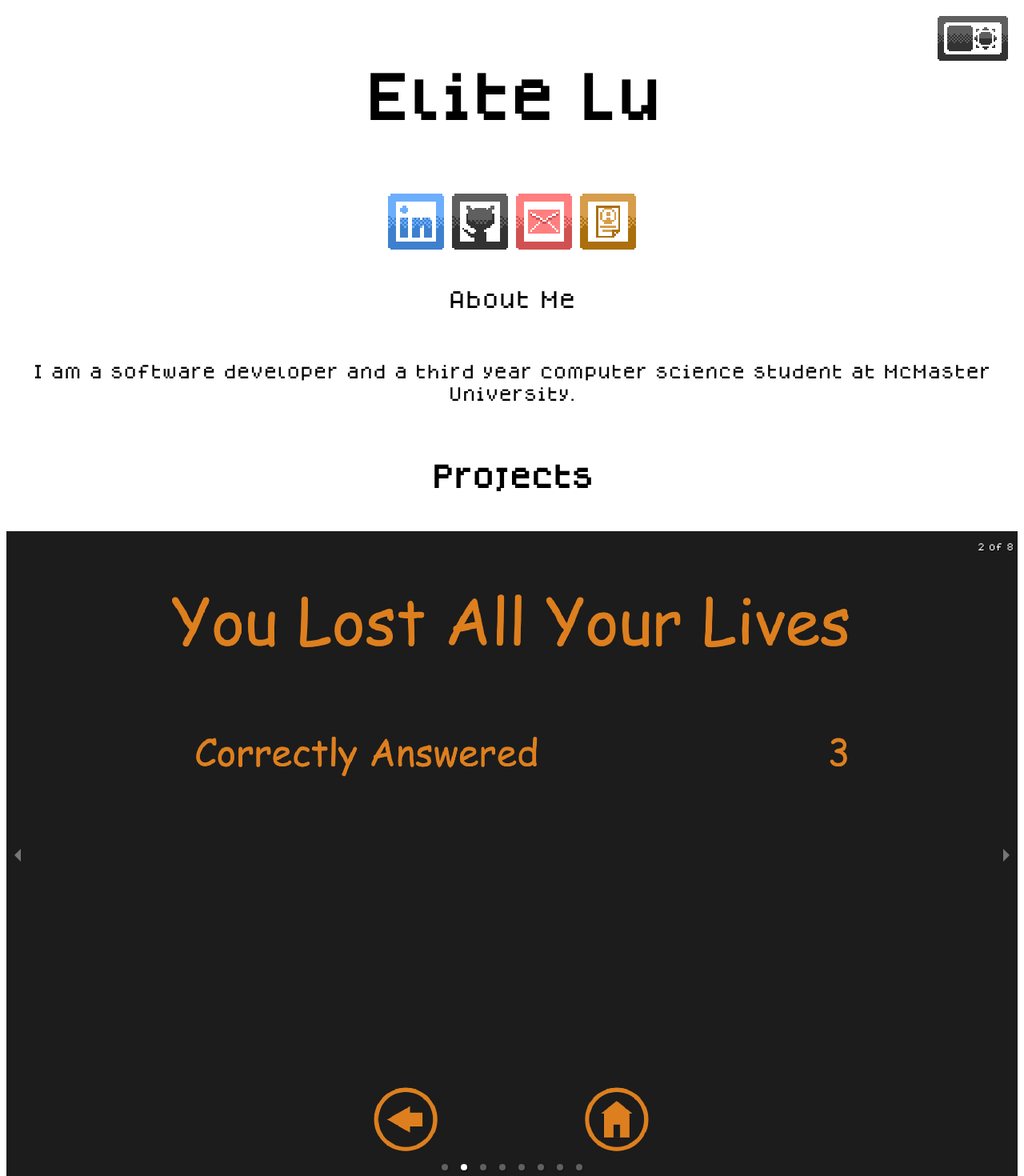
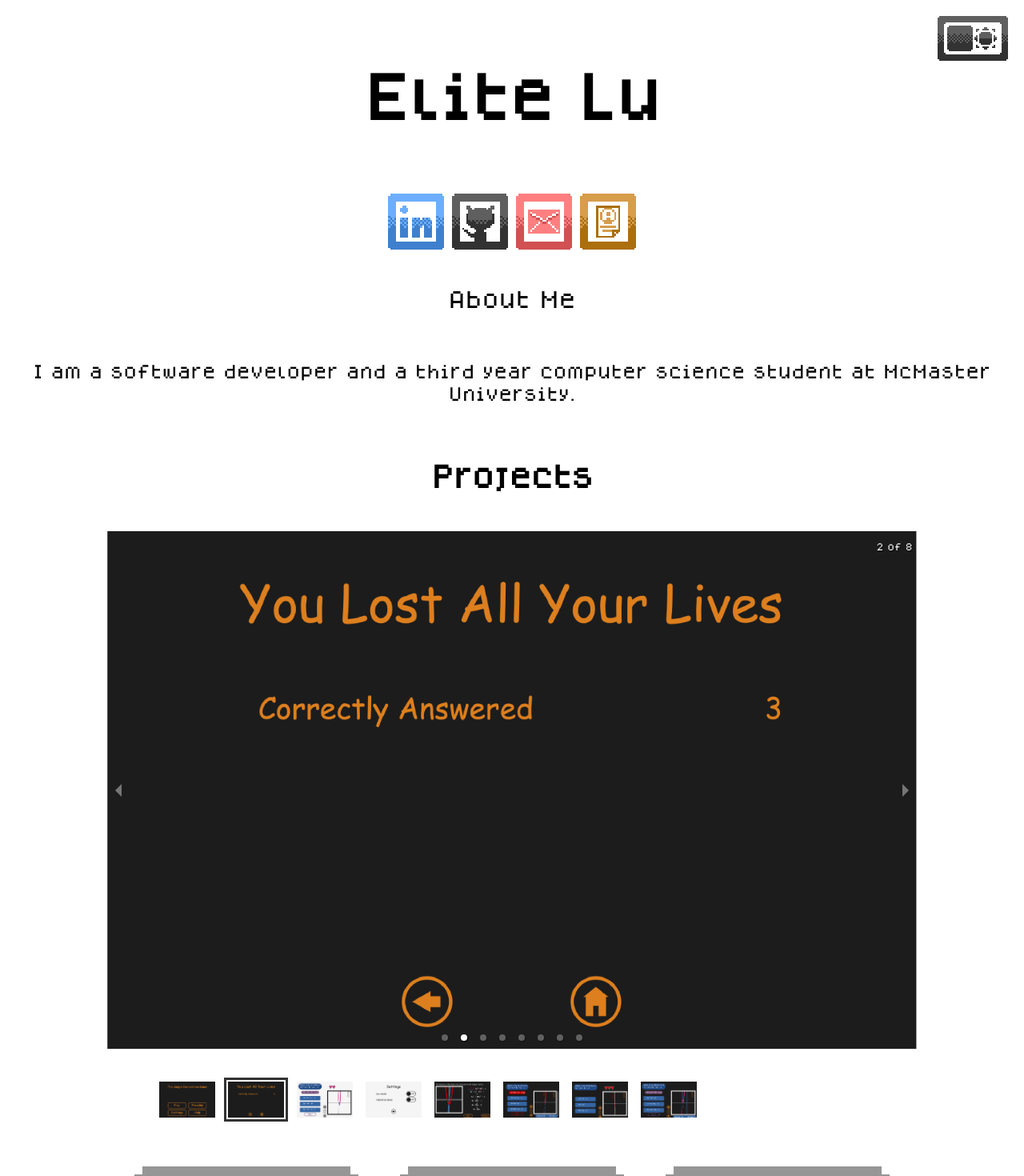
Before and after one commit to honkita/WebsitePortfolio, a Next.js app: page / in a window 1280 px wide. Shown: the top 1470 px of the page at 80% size. Built offline with nearby package versions, Linux system fonts and the light colour scheme.

Commit message:
PC view improvements

```diff
--- a/styles/Home.module.css
+++ b/styles/Home.module.css
@@ -144,15 +144,6 @@
   height: 1em;
 }
 
-.carousel {
-  width: 100%;
-  height: 100%;
-
-  /* Add this */
-  top: 0;
-  left: 0;
-}
-
 @media (max-width: 128rem) {
   .jobGrid {
     display: grid;
@@ -171,9 +162,22 @@
     vertical-align: top;
     align-items: center;
   }
+
+  .carousel {
+    width: 80%;
+    height: 80%;
+    vertical-align: center;
+  }
 }
 
 @media (max-width: 64rem) {
+  .carousel {
+    width: 100%;
+    height: 100%;
+    top: 0;
+    left: 0;
+  }
+
   .container {
     min-height: 0vh;
     max-width: 100vw;
```
